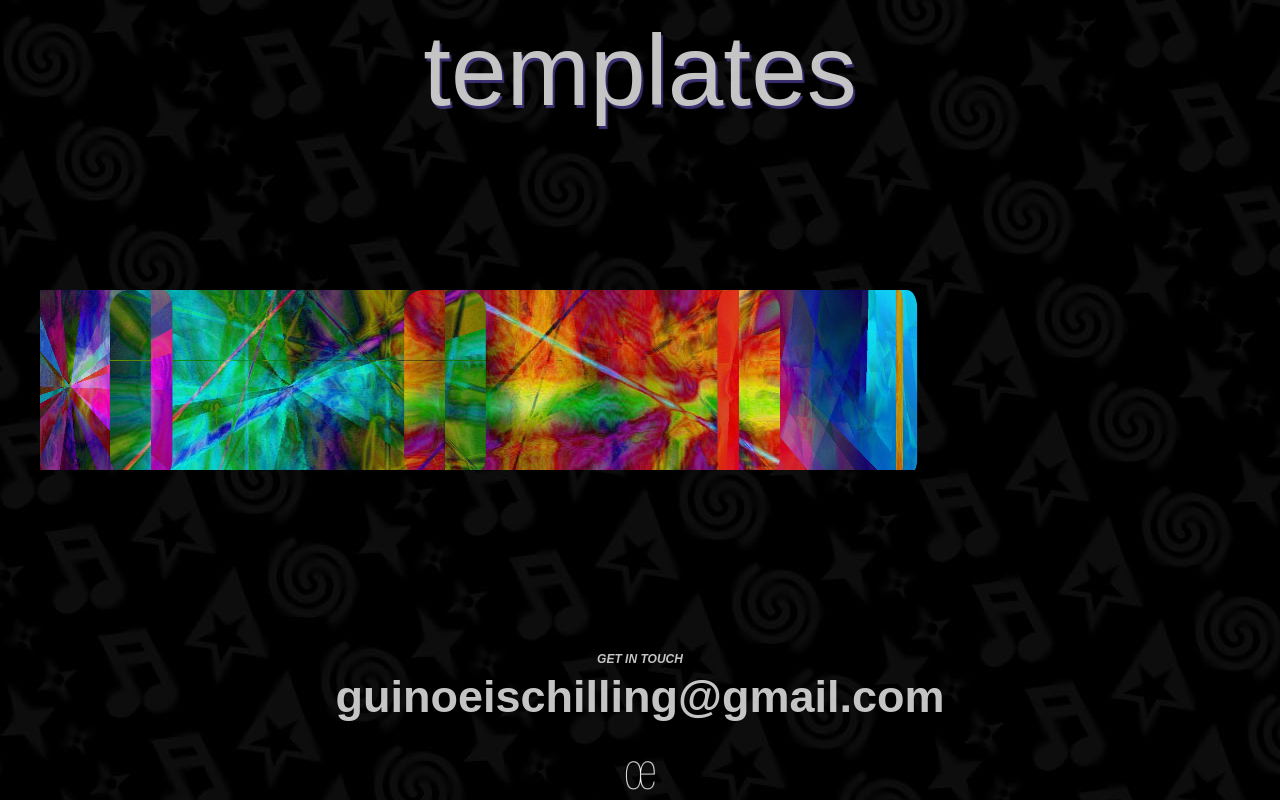
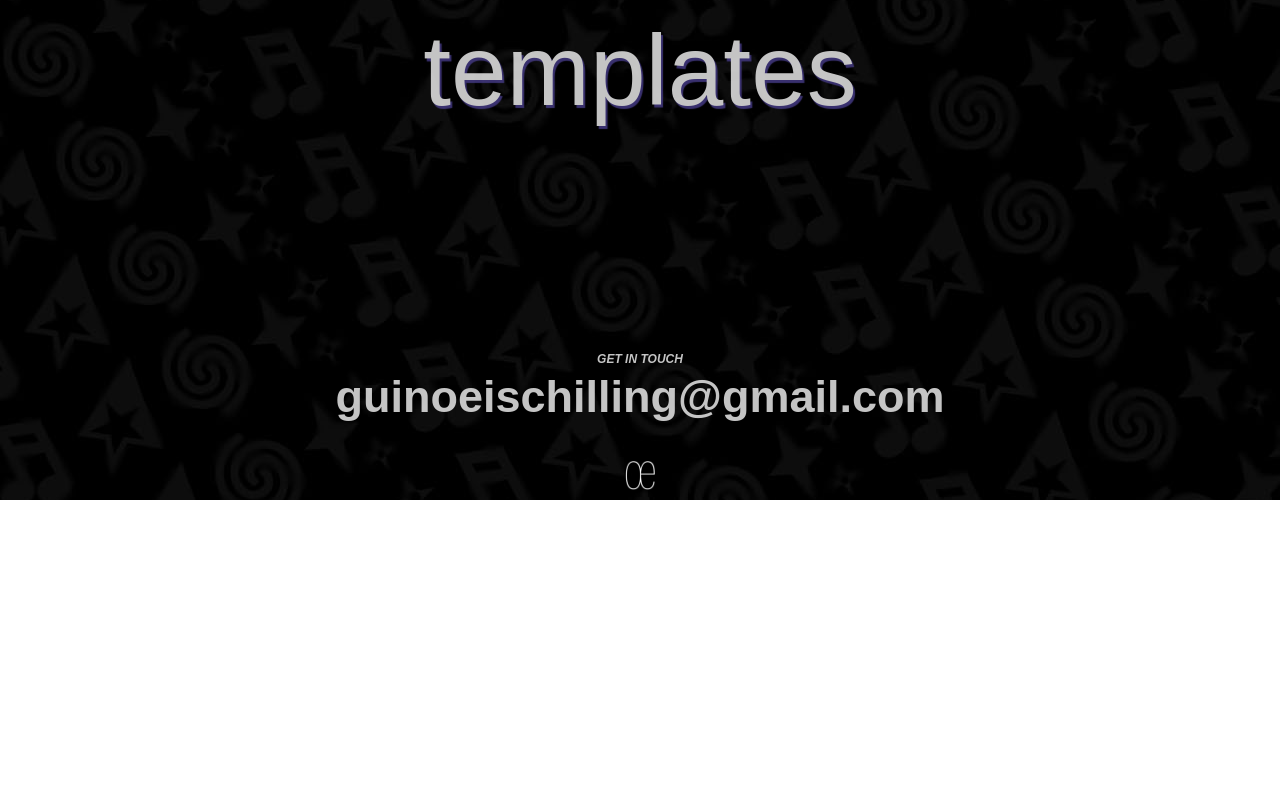
Before and after one commit to guinoei/guinoei.github.io, a plain HTML site: page index.html in a window 1280 px wide. Shown: the part 4695-5495 px from the top of the page. After the commit the page ends 5195 px from the top, so only its background shows below. Drawn offline with nearby package versions, Linux system fonts and the light colour scheme.

Commit message:
Update index.html

```diff
--- a/index.html
+++ b/index.html
@@ -170,24 +170,6 @@
         <h1 class="filler-title">library</h1>
     </div>
 
-    <section class="folders">
-        <di<div class="folder-content">
-            <div class="carousel">
-                <div class="carousel__face"></div>
-                <div class="carousel__face"></div>
-                <div class="carousel__face"></div>
-                <div class="carousel__face"></div>
-                <div class="carousel__face"></div>
-                <div class="carousel__face"></div>
-                <div class="carousel__face"></div>
-                <div class="carousel__face"></div>
-                <div class="carousel__face"></div>
-            </div>
-            </div>
-    </section>
-
-
-
     <footer>
         <section class="filler2">
             <h1>get in touch</h1>
```
